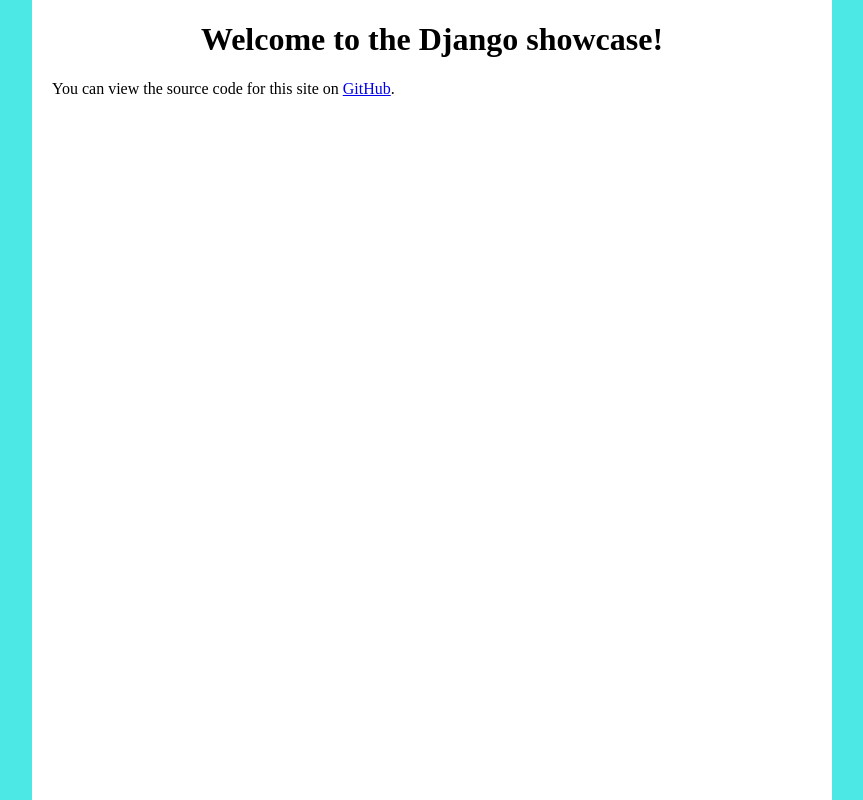
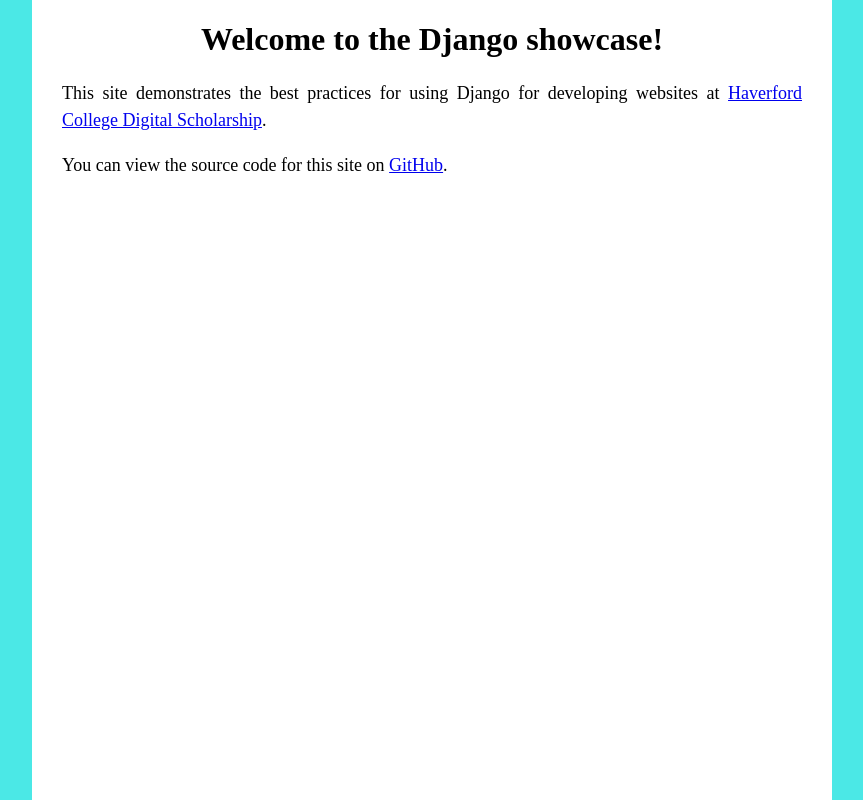
Before and after one commit to HCDigitalScholarship/django-showcase-2, a Django app: template justhtml/templates/justhtml/index.html in a window 1280 px wide. Shown: the whole page, without its empty margins (208-1071 px from the left). Run offline with Django 3.2, Linux system fonts and the light colour scheme; the template is opened without the code that fills it, so the values that code supplies are empty; parts of the project's set-up code (start-up, migrations or seed data) failed here and were passed over.

Commit message:
More improvements to index page

```diff
--- a/justhtml/static/justhtml/css/index.css
+++ b/justhtml/static/justhtml/css/index.css
@@ -4,7 +4,13 @@
 
 #main {
   background-color: white;
-  padding: 0 20px;
+  padding: 0 30px;
+}
+
+#main p {
+  text-align: justify;
+  line-height: 1.5;
+  font-size: 18px;
 }
 
 #title {
--- a/justhtml/templates/justhtml/index.html
+++ b/justhtml/templates/justhtml/index.html
@@ -9,6 +9,7 @@
 {% block body %}
 <div id="main" class="main-800px">
 <h1 id="title">Welcome to the Django showcase!</h1>
+<p>This site demonstrates the best practices for using Django for developing websites at <a href="https://www.haverford.edu/library/digital-scholarship">Haverford College Digital Scholarship</a>.</p>
 <p>You can view the source code for this site on <a href="https://github.com/HCDigitalScholarship/django-showcase-2">GitHub</a>.</p>
 </div>
 {% endblock %}
```
